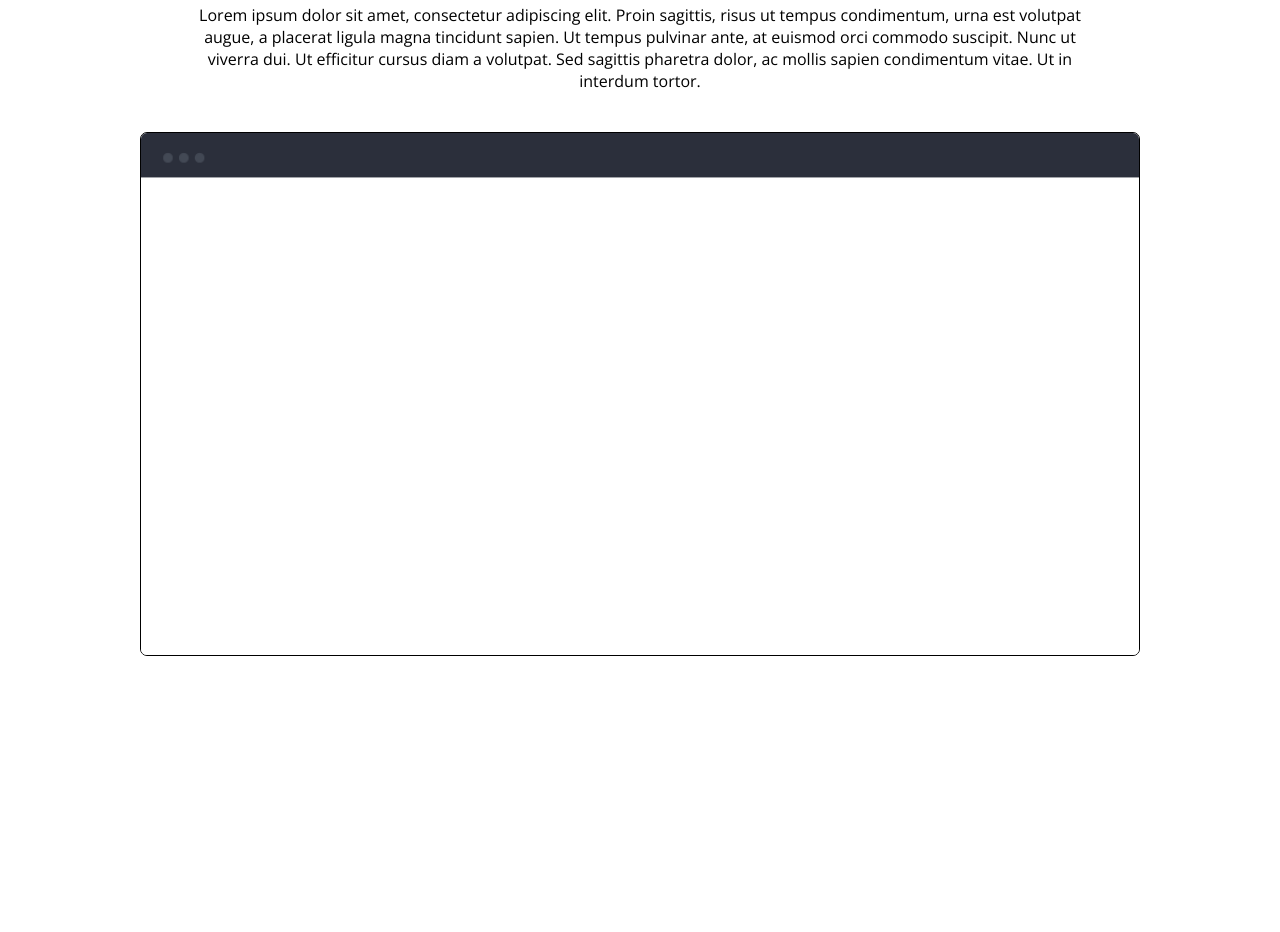
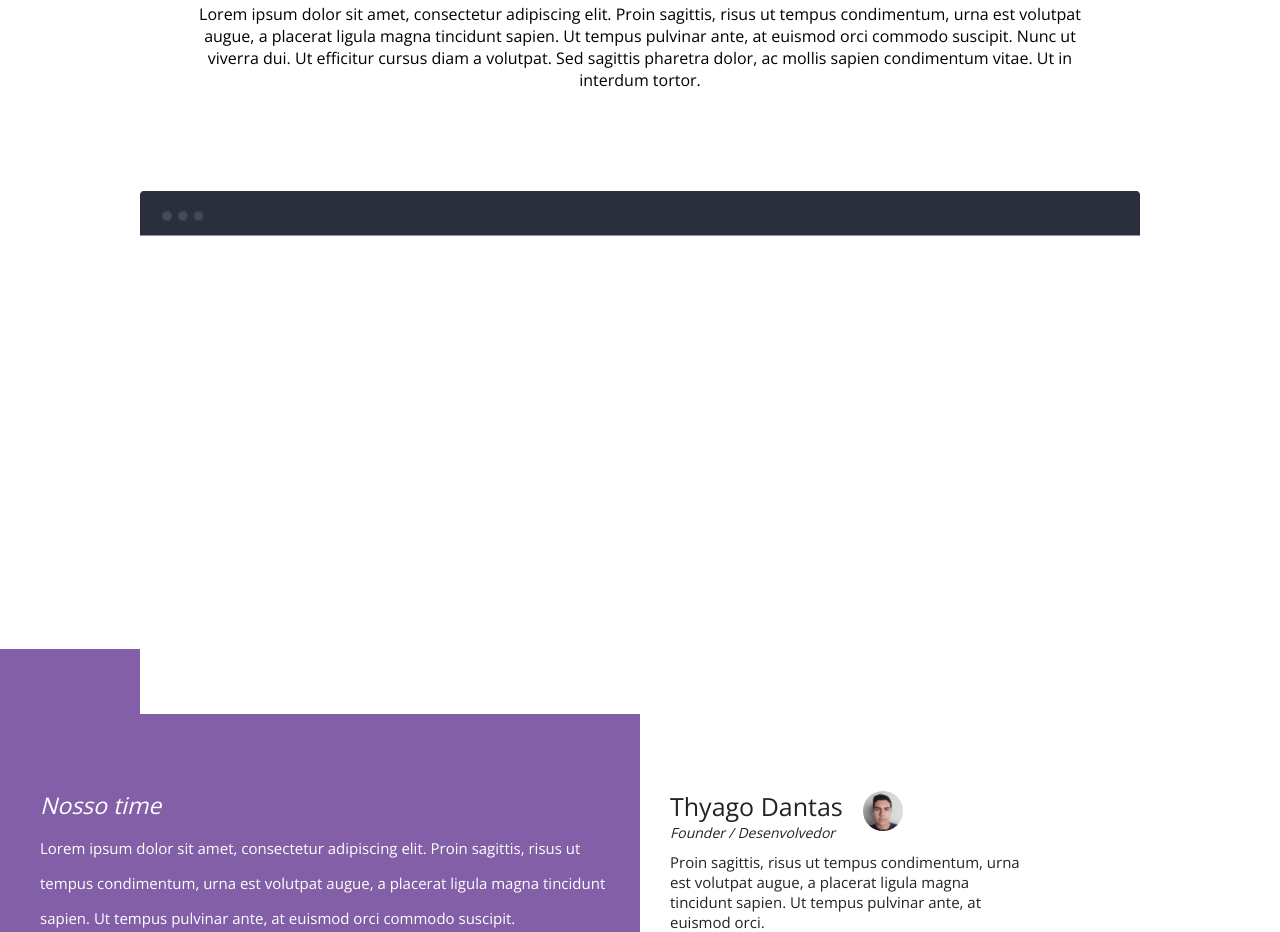
Before and after one commit to thyagodantas/Pixel-website--1, a plain HTML site: page index.html in a window 1280 px wide. Shown: the part 1289-2221 px from the top of the page. Before the commit the page ends 1950 px from the top, so only its background shows below. Drawn offline with nearby package versions, Linux system fonts and the light colour scheme.

Commit message:
New section and slider added.

```diff
--- a/index.html
+++ b/index.html
@@ -94,5 +94,51 @@
       <!--container-->
     </section>
     <!--section-two-->
+
+    <section class="section-three">
+      <div class="part-one">
+        <div class="wraper-part-one">
+          <h2>Nosso time</h2>
+          <p>
+            Lorem ipsum dolor sit amet, consectetur adipiscing elit. Proin
+            sagittis, risus ut tempus condimentum, urna est volutpat augue, a
+            placerat ligula magna tincidunt sapien. Ut tempus pulvinar ante, at
+            euismod orci commodo suscipit.
+          </p>
+        </div>
+      </div>
+      <!--part-one-->
+      <div class="part-two">
+        <div class="about-author">
+          <div class="author-title">
+            <div class="wraper-title-author">
+              <h2>Thyago Dantas</h2>
+              <p>Founder / Desenvolvedor</p>
+            </div>
+            <!--wraper-title-author-->
+            <div class="img-author"></div>
+            <!--img-author-->
+          </div>
+          <!--author-tittle-->
+          <div class="text-author">
+            <p>
+              Proin sagittis, risus ut tempus condimentum, urna est volutpat
+              augue, a placerat ligula magna tincidunt sapien. Ut tempus
+              pulvinar ante, at euismod orci.
+            </p>
+          </div>
+          <!--text-author-->
+        </div>
+        <!--about-author-->
+        <div class="slider-bullets">
+          <span style="background-color: black"></span>
+          <span></span>
+          <span></span>
+        </div>
+        <!--slider-bullets-->
+      </div>
+      <!--part-two-->
+    </section>
+    <!--section-three-->
   </body>
 </html>
--- a/sass/style.scss
+++ b/sass/style.scss
@@ -3,9 +3,11 @@ $bg-image: "../imagens/capa.png";
 $logo: "../imagens/logo.png";
 $device: "../imagens/device.png";
 $mobile: "../imagens/mobile.svg";
+$author: "../imagens/author.jpg";
 /****/
 
 /*Colors*/
+$author-text-color: #232323;
 /****/
 
 /*Clear*/
@@ -101,6 +103,7 @@ section.section-one {
 
   & .container {
     max-width: 1000px;
+    height: calc(100% + 30px);
   }
 }
 
@@ -154,7 +157,7 @@ section.section-one {
   width: 50%;
   position: relative;
   top: -70px;
-  height: 430px;
+  height: 110%;
   background-image: url($device);
   background-repeat: no-repeat;
   background-size: 100% 100%;
@@ -178,14 +181,120 @@ section.section-one {
   }
 
   & img {
+    position: relative;
+    top: 70px;
     width: 100%;
-    margin-top: 40px;
-    border: 0.5px solid black;
-    border-radius: 7px;
+    margin-top: 30px;
+    box-shadow: black;
   }
 
   & .container {
     max-width: 1000px;
+  }
+}
+
+.section-three {
+  width: 100%;
+
+  & .part-one {
+    float: left;
+    color: white;
+    width: 50%;
+    padding: 140px 0 90px 0;
+    background-color: #835fa7;
+  }
+
+  & .part-one h2 {
+    font-weight: 300;
+    font-style: italic;
+    font-size: 23px;
+  }
+
+  & .part-one p {
+    font-size: 15px;
+    line-height: 35px;
+    margin-top: 10px;
+  }
+
+  & .wraper-part-one {
+    max-width: 600px;
+    float: right;
+    padding-right: 30px;
+  }
+}
+
+.part-two {
+  float: left;
+  width: 50%;
+  padding: 140px 0 90px 0;
+}
+
+.about-author {
+  float: left;
+  max-width: 600px;
+  padding-left: 30px;
+
+  & .author-title {
+    float: left;
+    width: 100%;
+  }
+
+  & .author-title .wraper-title-author {
+    float: left;
+  }
+
+  & .author-title h2 {
+    padding-right: 20px;
+    font-weight: 400;
+    font-size: 25px;
+    color: $author-text-color;
+  }
+
+  & .author-title p {
+    font-size: 14px;
+    color: $author-text-color;
+    font-style: italic;
+    font-weight: 300;
+  }
+
+  & .img-author {
+    position: relative;
+    top: 2px;
+    float: left;
+    width: 40px;
+    padding-top: 40px;
+    border-radius: 20px;
+    background-image: url($author);
+    background-position: center;
+    background-size: cover;
+  }
+
+  & .text-author {
+    float: left;
+    width: 100%;
+    margin-top: 10px;
+    max-width: 350px;
+  }
+
+  & .text-author p {
+    color: $author-text-color;
+    font-size: 15px;
+  }
+}
+
+.slider-bullets {
+  float: left;
+  width: 100%;
+  margin-top: 12px;
+  padding-left: 30px;
+
+  & span {
+    float: left;
+    width: 10px;
+    height: 10px;
+    border-radius: 8px;
+    margin-right: 8px;
+    background-color: rgb(200, 200, 200);
   }
 }
 
```
Also changed, not shown: css/style.css, imagens/author.jpg (added), 1 other file.
